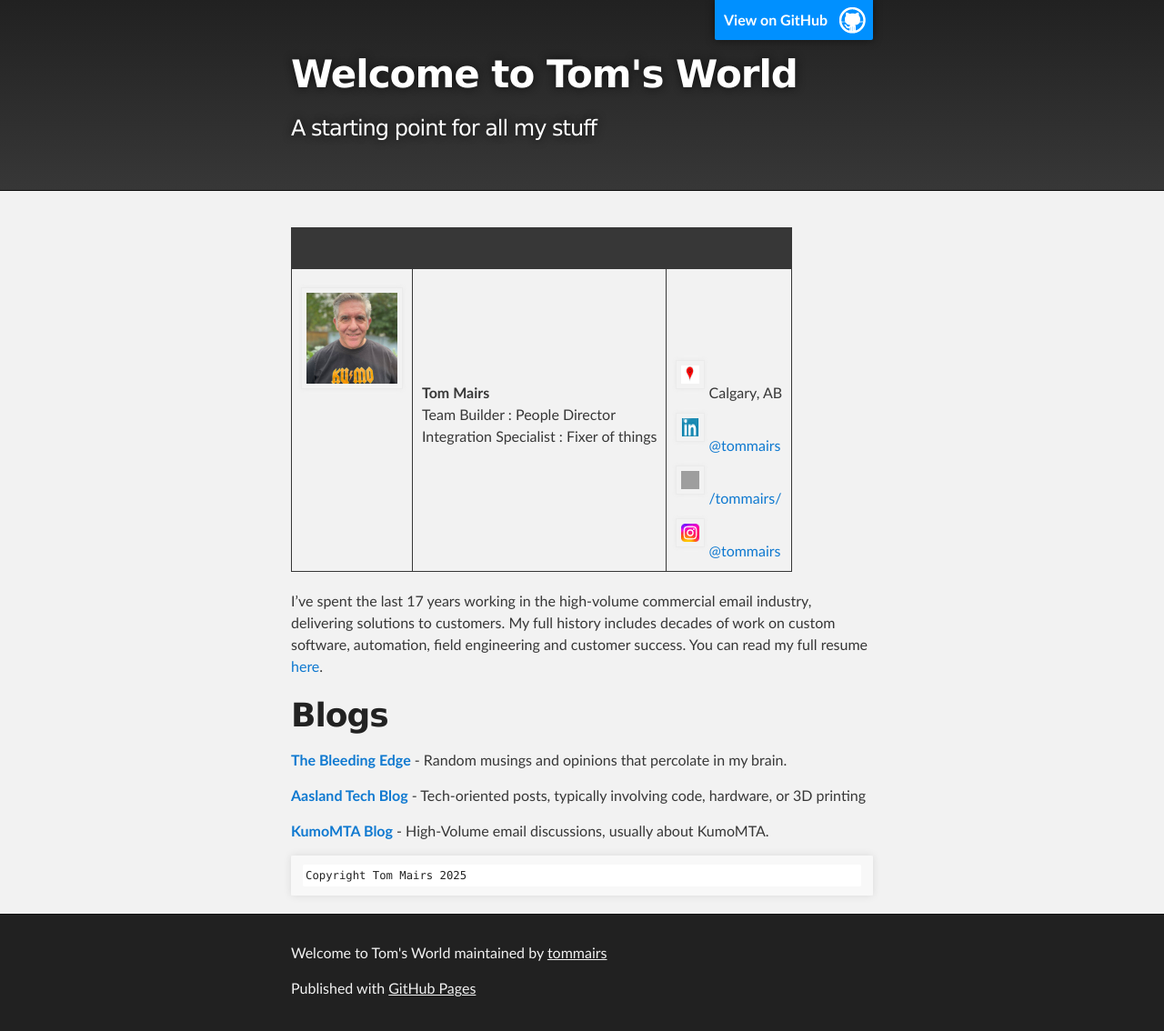
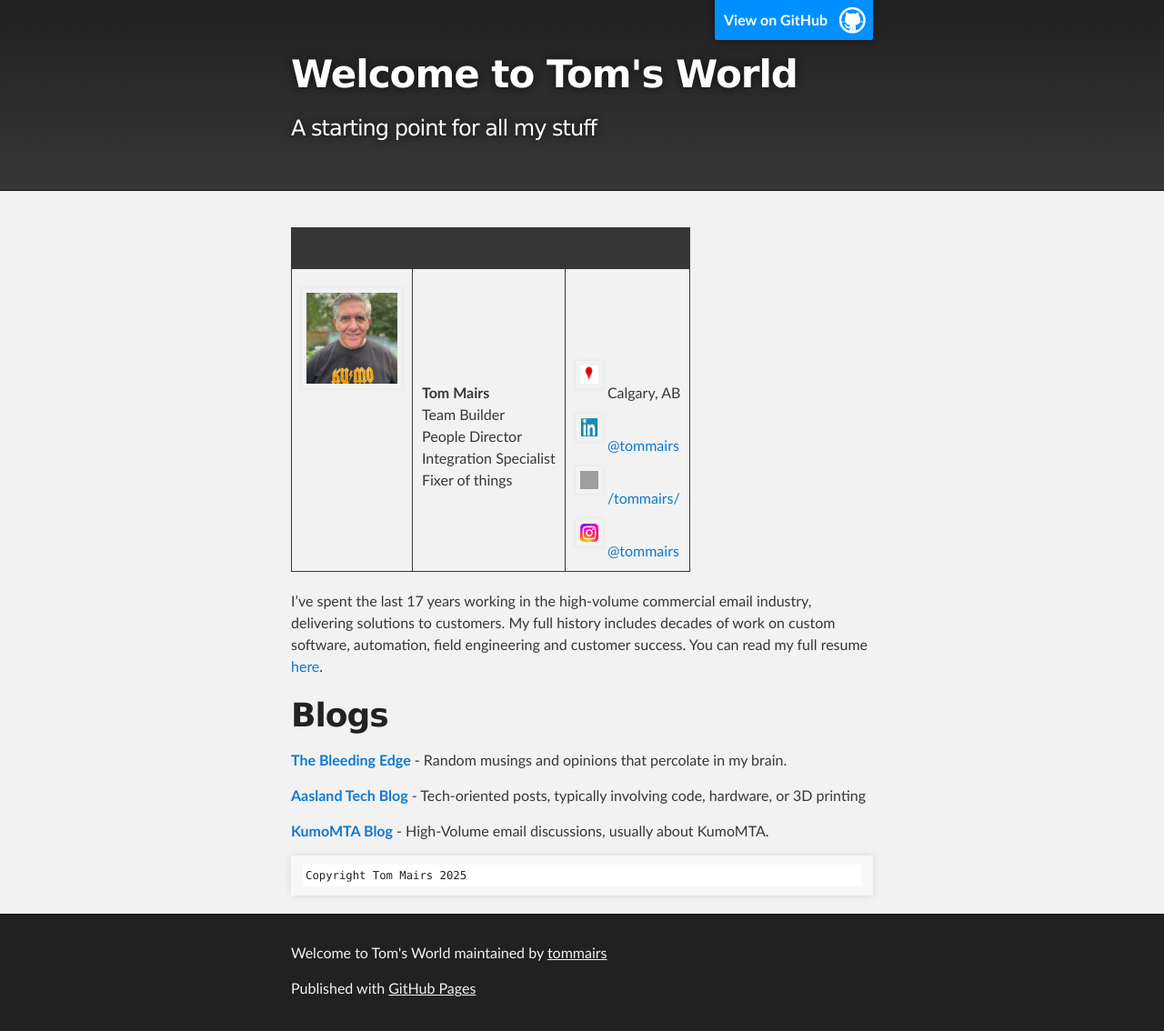
Before and after one commit to tommairs/aasland.github.io, a Jekyll site: the page built from index.md, in a window 1280 px wide. Shown: the whole page at 91% size. Built offline with Jekyll 4.4.1, drawn with Linux system fonts in a browser that asks for light colours.

Commit message:
Refactor index.md for improved layout and content
Updated the layout and formatting of the index page to improve readability and organization.

```diff
--- a/index.md
+++ b/index.md
@@ -3,7 +3,7 @@
 ---
 |                |                                 |                                     |
 |:---------------|:--------------------------------|:------------------------------------|
-| <img src="https://tommairs.github.io/images/tommairs.jpeg" width="100" height="100">  | **Tom Mairs** <br>Team Builder : People Director <br>Integration Specialist : Fixer of things  | <img src="https://tommairs.github.io/images/mapspot.png" width="20" height="20"> Calgary, AB <br> 	<img src="https://tommairs.github.io/images/linkedin.png" width="20" height="20">  [@tommairs](https://www.linkedin.com/in/tommairs/) <br><img src="https://tommairs.github.io/images/github.png" width="20" height="20">  [/tommairs/](https://github.com/tommairs) <br><img src="https://tommairs.github.io/images/instagram.png" width="20" height="20"> [@tommairs](https://www.instagram.com/tom.mairs/)|
+| <img src="https://tommairs.github.io/images/tommairs.jpeg" width="100" height="100">  | **Tom Mairs** <br>Team Builder <br>People Director <br>Integration Specialist <br>Fixer of things  | <img src="https://tommairs.github.io/images/mapspot.png" width="20" height="20"> Calgary, AB <br> 	<img src="https://tommairs.github.io/images/linkedin.png" width="20" height="20">  [@tommairs](https://www.linkedin.com/in/tommairs/) <br><img src="https://tommairs.github.io/images/github.png" width="20" height="20">  [/tommairs/](https://github.com/tommairs) <br><img src="https://tommairs.github.io/images/instagram.png" width="20" height="20"> [@tommairs](https://www.instagram.com/tom.mairs/)|
 
 I've  spent the last 17 years working in the high-volume commercial email industry, delivering solutions to customers. My full history includes decades of work on custom software, automation, field engineering and customer success. You can read my full resume [here](https://drive.google.com/file/d/1QGaYGUQJYsC8okMg0LAftp_IM_B3IWQg/view?usp=share_link).
 
```
